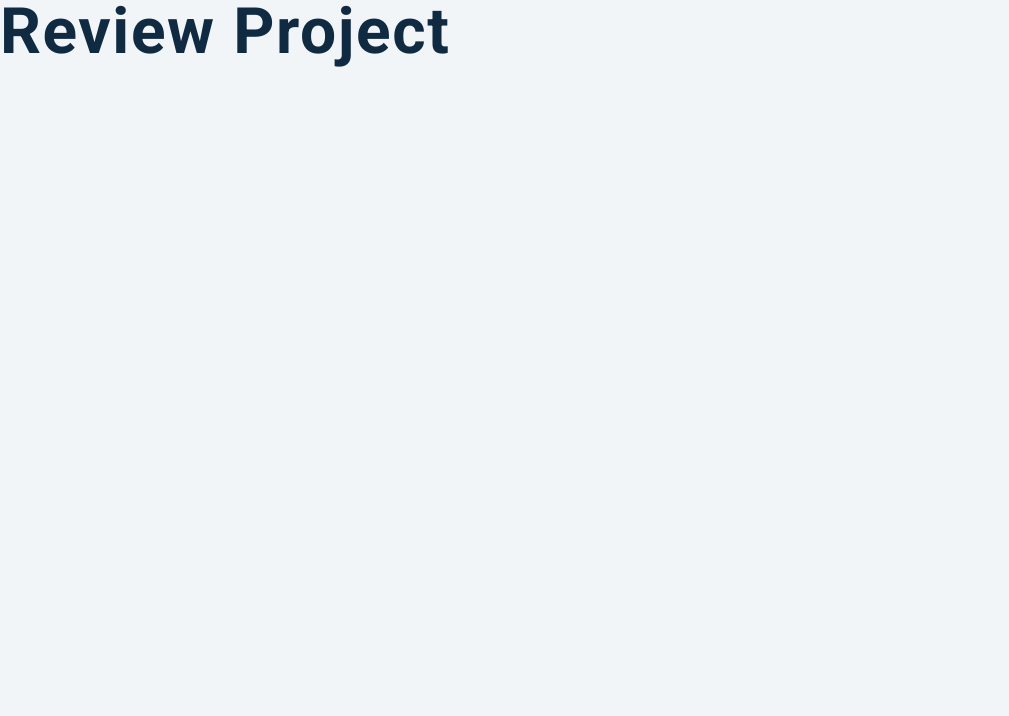
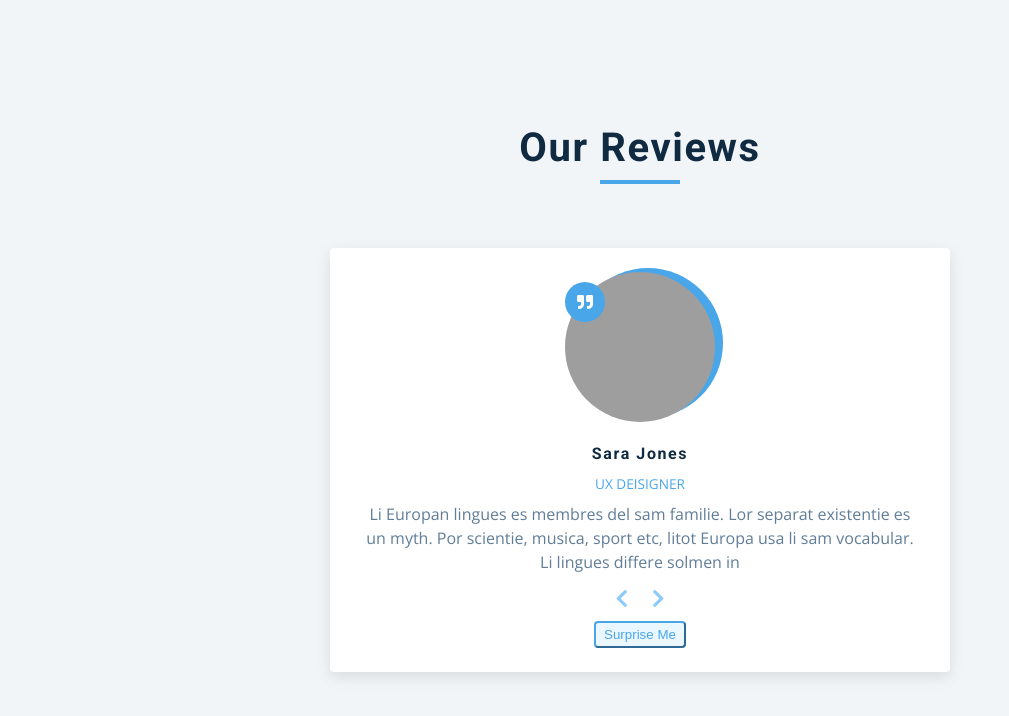
Before and after one commit to JulianBethge/reviews, a plain HTML site: page index.html in a window 1280 px wide. Shown: the whole page, without its empty margins (0-1009 px from the left). Drawn offline with nearby package versions, Linux system fonts and the light colour scheme; grey boxes are pictures that could not be loaded.

Commit message:
set up index.html

```diff
--- a/index.html
+++ b/index.html
@@ -14,7 +14,38 @@
     <link rel="stylesheet" href="styles.css" />
   </head>
   <body>
-    <h1>review project</h1>
+    <main>
+      <section class="container">
+        <!--- title -->
+        <div class="title">
+          <h2>our reviews</h2>
+          <div class="underline"></div>
+        </div>
+        <!-- review-->
+        <article class="review">
+          <div class="img-container">
+            <img src="./person-1.jpeg" id="person-img" alt="">
+          </div>
+          <h4 id=""author">sara jones</h4>
+          <p id="job">ux deisigner</p>
+          <p id="info">
+            Li Europan lingues es membres del sam familie. Lor separat existentie es un myth. Por scientie, musica, sport etc, litot Europa usa li sam vocabular. Li lingues differe solmen in
+          </p>
+          <!-- prev next-->
+          <div class="button-container">
+            <button class="prev-btn">
+              <i class="fas fa-chevron-left"></i>
+            </button>
+            <button class="prev-btn">
+              <i class="fas fa-chevron-right"></i>
+            </button>
+          </div>
+          <!-- random button-->
+          <button class="random-btn">surprise me</button>
+
+        </article>
+      </section>
+    </main>
     <!-- javascript -->
     <script src="app.js"></script>
   </body>
```
